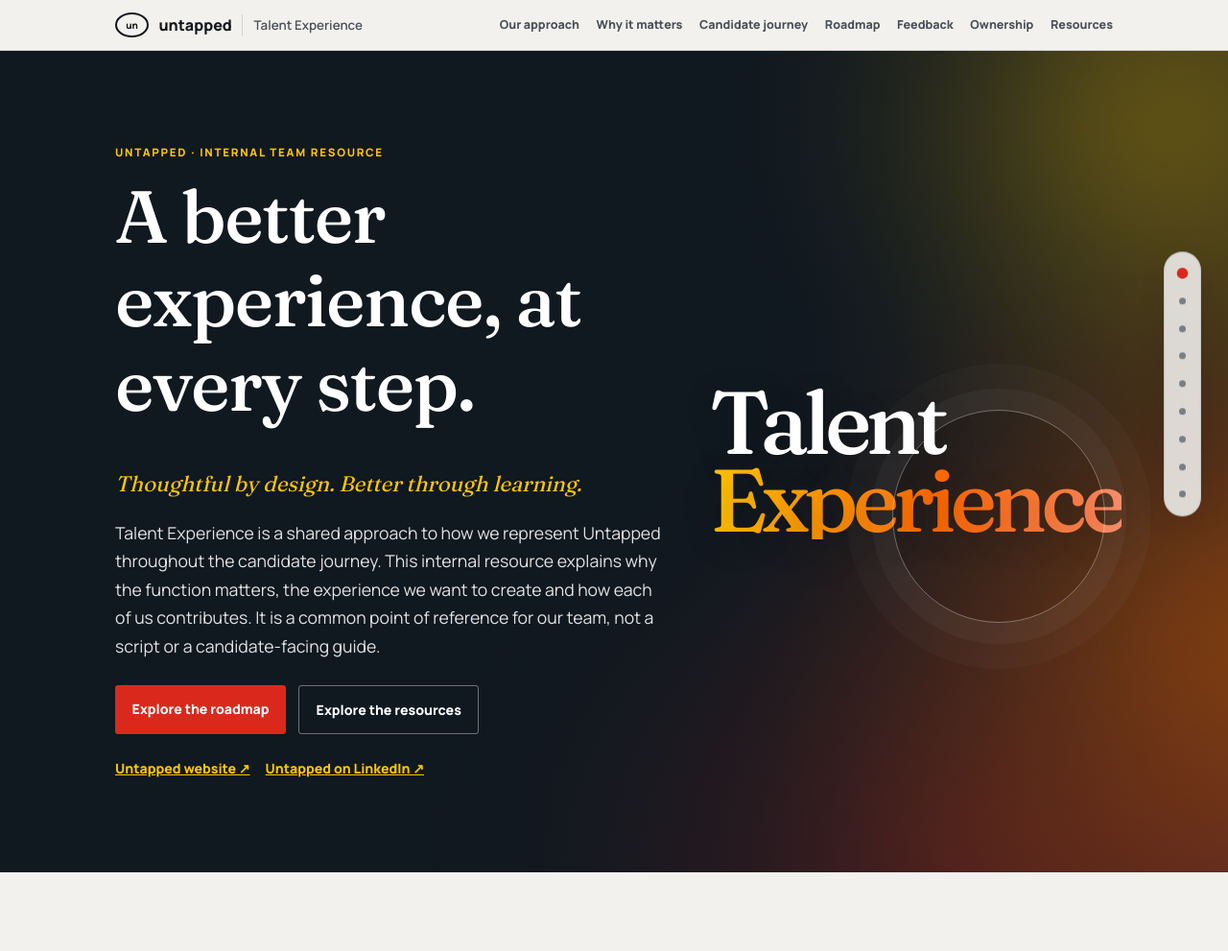
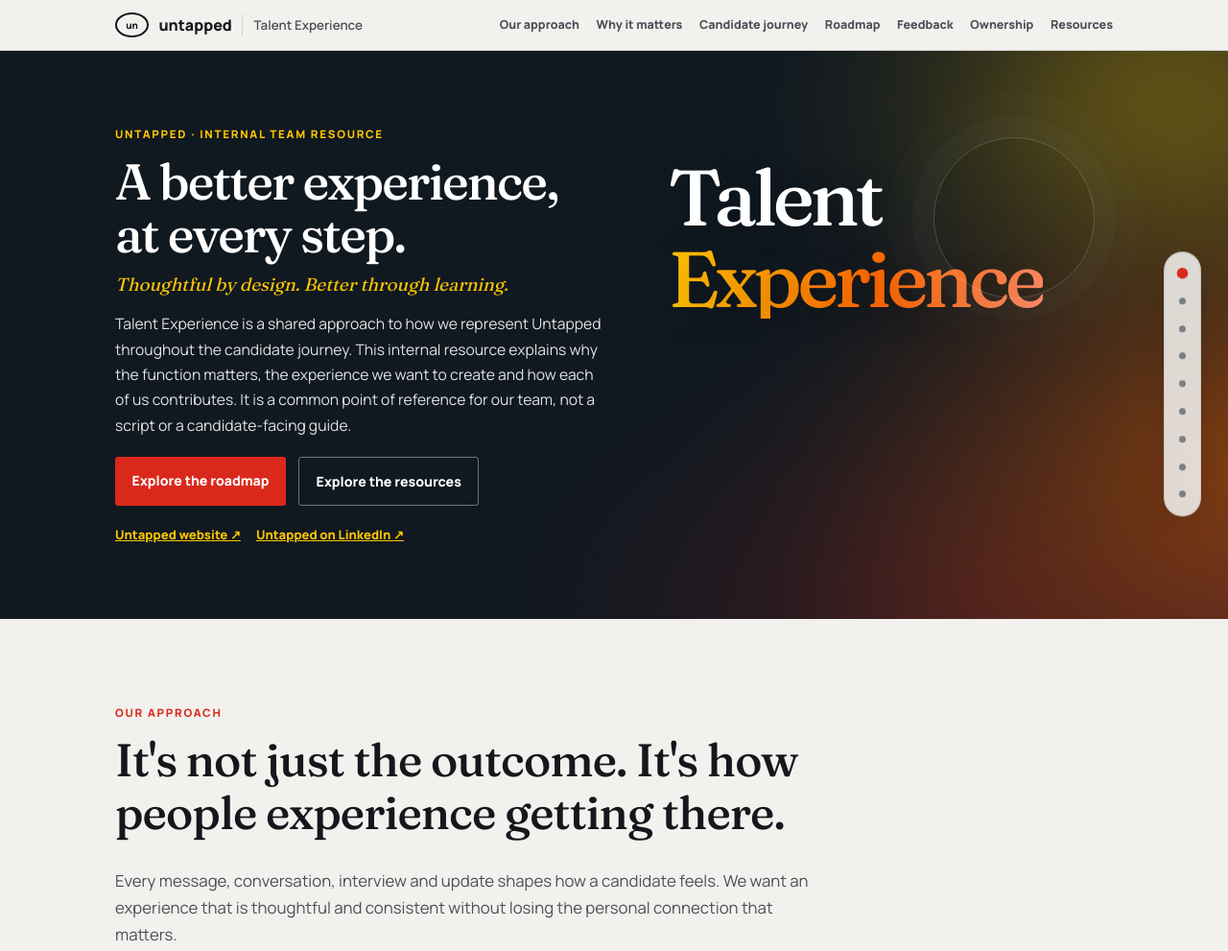
Before and after one commit to candidateresourcehub/Talent-Experience, a plain HTML site: page index.html in a window 1280 px wide. Shown: the top 991 px of the page at 96% size. Drawn offline with Linux system fonts and the light colour scheme.

Commit message:
Improve Talent Experience hero layout and readability

```diff
--- a/index.html
+++ b/index.html
@@ -34,6 +34,21 @@ footer{background:var(--charcoal);color:white;padding:2rem 0;border-top:1px soli
 @media(max-width:850px){.nav{gap:.6rem}.nav a{font-size:.7rem}.journey{grid-template-columns:repeat(2,1fr)}.cycle{grid-template-columns:repeat(3,1fr)}.pillars,.cards{grid-template-columns:1fr 1fr}}
 @media(max-width:850px){.hero-grid{grid-template-columns:1fr}.hero-display{min-height:0;font-size:clamp(3.2rem,12vw,5rem);flex-direction:row;gap:.22em;flex-wrap:wrap;margin-top:1rem}.hero-display:after{width:100px;height:100px;bottom:-35%;right:10%}.touchpoint-grid{grid-template-columns:1fr}}@media(max-width:650px){.nav{display:none}.menu{display:block;background:transparent;border:1px solid var(--line);padding:.5rem}.nav.open{display:flex;position:absolute;top:100%;left:0;right:0;background:var(--paper);padding:1rem;flex-direction:column}.roadmap,.feedback,.measures,.pillars,.cards{grid-template-columns:1fr}.resource-row{grid-template-columns:1fr}.resource-link{justify-self:start}.brand small{display:none}}
 @media(prefers-reduced-motion:reduce){html{scroll-behavior:auto}}
+/* Hero refinement: balanced columns, tighter copy and a better-aligned title */
+.hero{padding:4.8rem 0}
+.hero-grid{grid-template-columns:minmax(0,1.05fr) minmax(280px,.95fr);align-items:start;gap:clamp(2rem,5vw,5rem)}
+.hero-copy{max-width:620px}
+.hero h1{font-size:clamp(2.45rem,4.1vw,3.7rem);line-height:1.04;letter-spacing:-.035em;max-width:15ch;margin:.55rem 0 .8rem}
+.tag{font-size:1.18rem;line-height:1.35;margin:.3rem 0 .9rem}
+.intro{font-size:.98rem;line-height:1.68;max-width:58ch}
+.actions{margin-top:1.25rem}
+.company-links{margin-top:1.2rem}
+.company-links a{font-size:.82rem}
+.hero-display{align-self:start;justify-content:flex-start;min-height:0;margin-top:2.1rem;padding:.15rem 0 1.2rem;font-size:clamp(3.8rem,6.4vw,6rem);line-height:.98;letter-spacing:-.055em;gap:.06em}
+.hero-display:after{width:clamp(115px,13vw,175px);height:clamp(115px,13vw,175px);top:-1.3rem;right:4%;bottom:auto;opacity:.55}
+@media(max-width:1100px) and (min-width:851px){.hero-grid{grid-template-columns:minmax(0,1fr) minmax(245px,.85fr);gap:2rem}.hero-display{font-size:clamp(3.3rem,5.8vw,4.8rem)}.hero h1{font-size:clamp(2.35rem,3.8vw,3.2rem)}}
+@media(max-width:850px){.hero{padding:3.8rem 0}.hero-grid{grid-template-columns:1fr;gap:1rem}.hero-copy{max-width:680px}.hero h1{font-size:clamp(2.35rem,6vw,3.3rem)}.hero-display{margin-top:.4rem;padding:0;font-size:clamp(3.2rem,10vw,4.8rem);line-height:1;gap:.2em;flex-direction:row;flex-wrap:wrap}.hero-display:after{width:100px;height:100px;top:-.6rem;right:auto;left:48%;bottom:auto}}
+@media(max-width:520px){.hero{padding:3.2rem 0}.hero h1{font-size:clamp(2.2rem,9vw,2.8rem)}.tag{font-size:1.08rem}.intro{font-size:.94rem}.hero-display{font-size:clamp(2.9rem,12vw,4rem)}.company-links{gap:.8rem}}
 </style></head><body>
 <header><div class="head"><a class="brand" href="#top"><span class="mark">un</span><span>untapped</span><small>Talent Experience</small></a><button class="menu" id="menu" aria-expanded="false">Menu</button><nav class="nav" id="nav"><a href="#approach">Our approach</a><a href="#business-value">Why it matters</a><a href="#journey">Candidate journey</a><a href="#roadmap">Roadmap</a><a href="#feedback">Feedback</a><a href="#ownership">Ownership</a><a href="#resources">Resources</a></nav></div></header>
 
```
